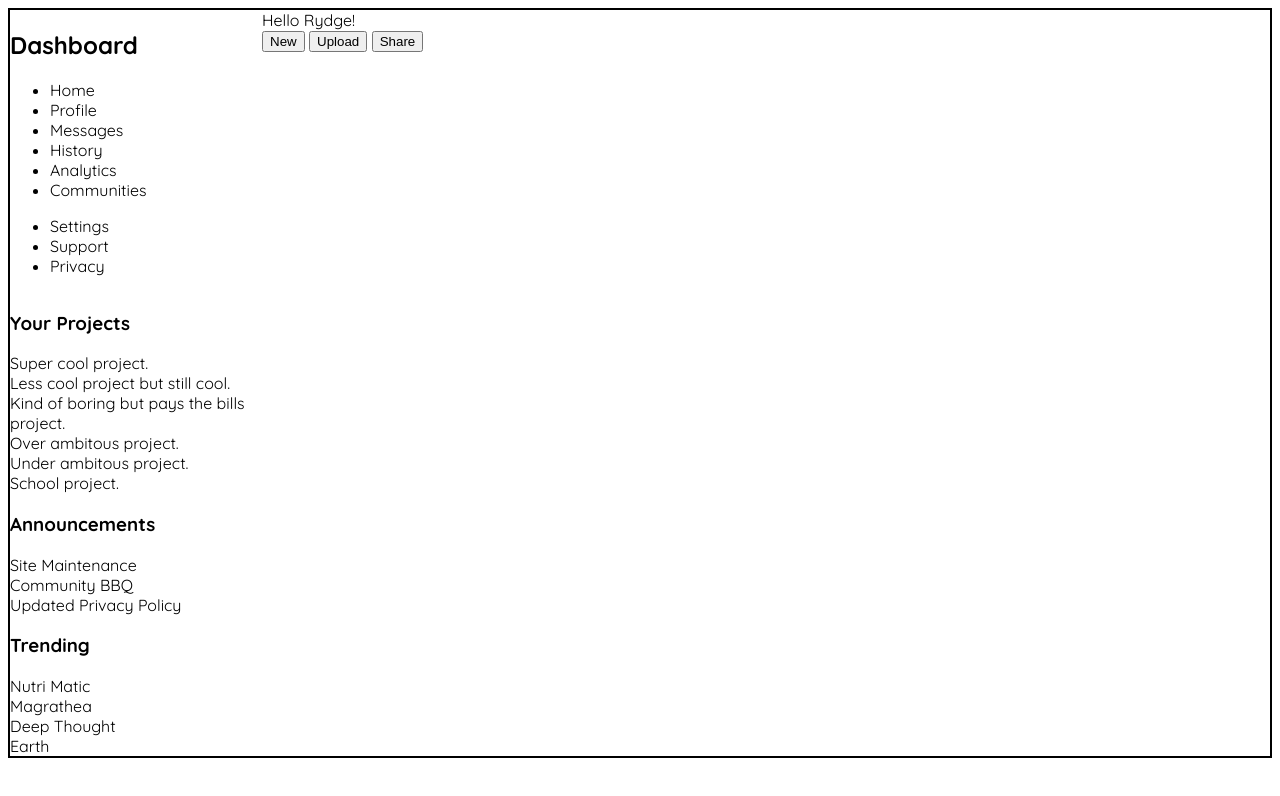
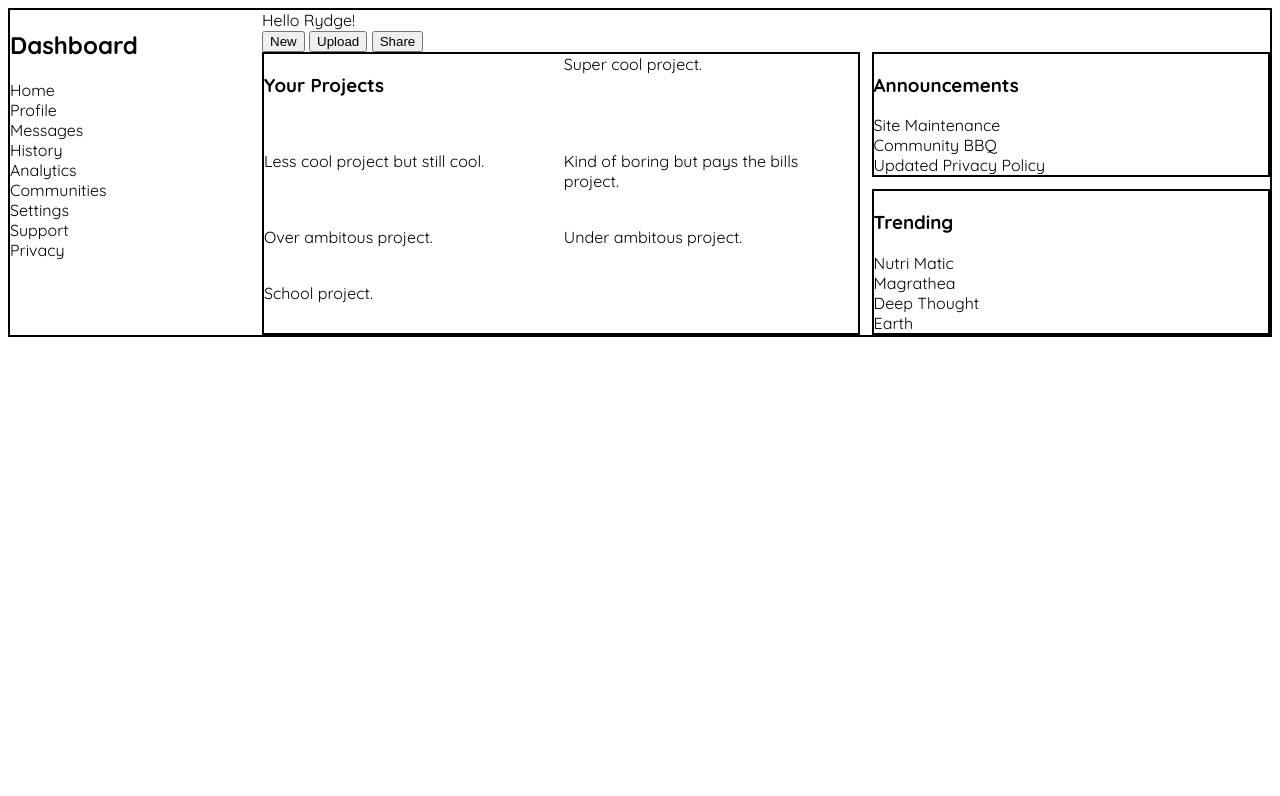
Before and after one commit to rydge-rivard/admin-dashboard, a plain HTML site: page index.html in a window 1280 px wide. Drawn offline with Linux system fonts and the light colour scheme.

Commit message:
Create grid foundation with css.

```diff
--- a/index.html
+++ b/index.html
@@ -46,7 +46,7 @@
                 <div>Community BBQ</div>
                 <div>Updated Privacy Policy</div>
             </div>
-            <div>
+            <div class="trending">
                 <h3>Trending</h3>
                 <div>Nutri Matic</div>
                 <div>Magrathea</div>
--- a/style.css
+++ b/style.css
@@ -9,3 +9,31 @@ html {
     grid-template-columns: 1fr 4fr;
     border: 2px solid black;
 }
+
+.sidebar {
+    grid-column: 1 / 2;
+    grid-row: 1 / 3;
+}
+
+.content {
+    display: grid;
+    gap: 12px;
+    grid-template-columns: 3fr 2fr;
+}
+
+ .projects {
+    display: grid;
+    grid-template-columns: repeat(auto-fit, minmax(200px, 1fr));
+    gap: 6px;
+    grid-row: 1 / 3;
+}
+
+.content > * {
+    border: 2px solid black;
+}
+
+ul {
+    list-style: none;
+    margin: 0;
+    padding: 0;
+}
```
